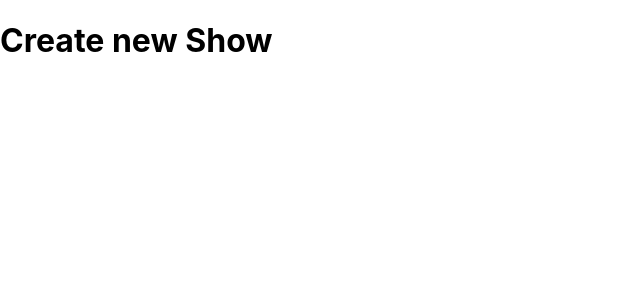
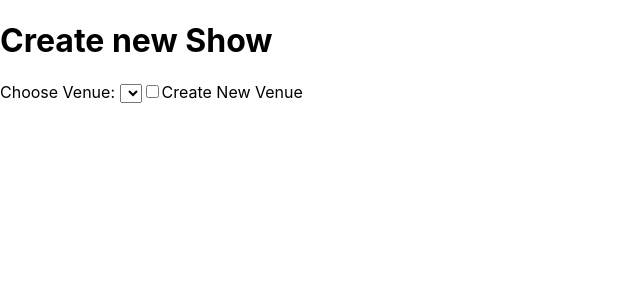
Before and after one commit to gandradep/third_other_front, a React (Create React App) app: page /create in a window 1280 px wide. Shown: the top 300 px of the page, without its empty margins (0-640 px from the left). Built offline with nearby package versions, Linux system fonts and the light colour scheme.

Commit message:
Started show form. Select Venue, option to create new one with checkbox

```diff
--- /dev/null
+++ b/src/components/show-form/show-form.component.jsx
@@ -0,0 +1,38 @@
+import React, { useState, useEffect } from 'react';
+
+const ShowForm = ({shows}) => {
+  const [isCreatingNewVenue, setIsCreatingNewVenue] = useState(false);
+
+  const handleCheckboxChange = (event) => {
+    setIsCreatingNewVenue(event.target.checked);
+  };
+
+  useEffect(() => {
+    console.log(isCreatingNewVenue);
+  }, [isCreatingNewVenue]);
+
+  return(
+    <>
+    <form action="">
+      <label htmlFor="venue">Choose Venue: </label>
+      <select name="venue" id="venue" disabled={isCreatingNewVenue}>
+      {shows.map((show, index) => (
+          <option value={show.venue.name}>
+            {show.venue.name}
+          </option>
+        ))}
+      </select>
+      <input
+            type="checkbox"
+            id="createNewVenue"
+            name="createNewVenue"
+            checked={isCreatingNewVenue}
+            onChange={handleCheckboxChange}
+          />
+          <label htmlFor="createNewVenue">Create New Venue</label>
+    </form>
+    </>
+  )
+}
+
+export default ShowForm;
--- a/src/routes/create_show/create_show.component.jsx
+++ b/src/routes/create_show/create_show.component.jsx
@@ -1,11 +1,12 @@
 import React from 'react';
+import ShowForm from '../../components/show-form/show-form.component';
 
 const CreateShow = ({shows}) => {
-  console.log(shows);
+
   return (
     <div >
       <h1>Create new Show</h1>
-
+      <ShowForm shows={shows}/>
     </div>
   );
 }
```
